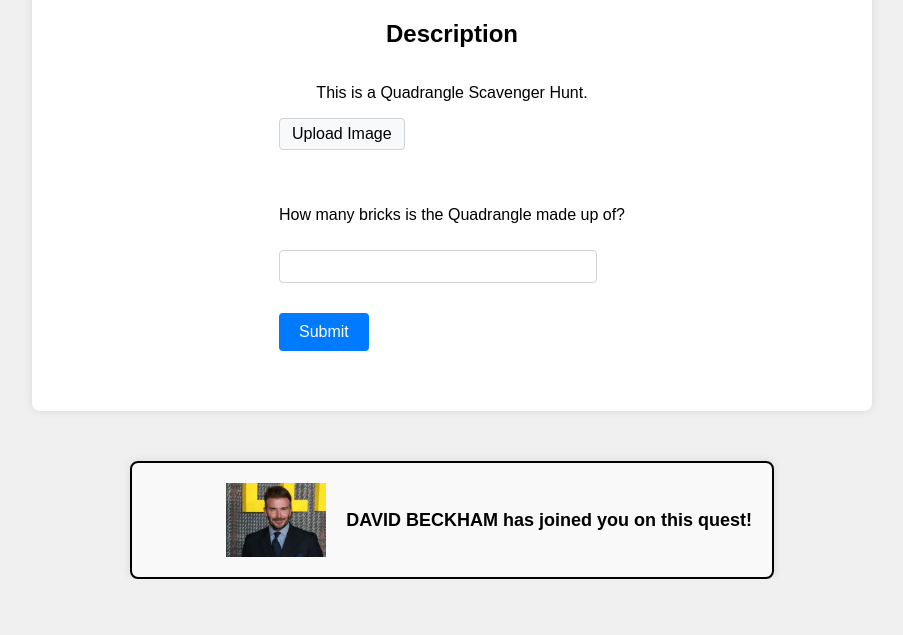
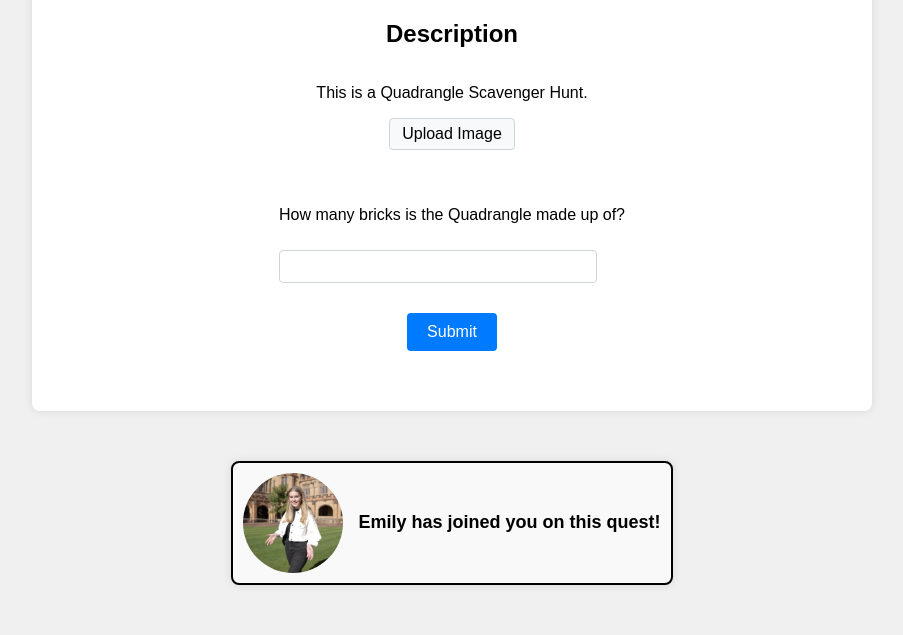
Before and after one commit to paulodeluna/SYNCS_hackathon, a Flask app: page /beckham in a window 1280 px wide. Shown: the part 520-1155 px from the top of the page, without its empty margins (188-1091 px from the left). Before the commit the page ends 1099 px from the top, so only its background shows below. Run offline with Flask 3, Linux system fonts and the light colour scheme.

Commit message:
changed david to emily

```diff
--- a/templates/beckham.html
+++ b/templates/beckham.html
@@ -42,27 +42,28 @@
         }
         #beckham-container {
             border: 2px solid #000;
-            margin-top: 50px;
-            padding: 20px;
+            margin: 50px auto;
+            padding: 10px;
             display: flex;
             align-items: center;
-            justify-content: space-between;
-            max-width: 600px;
-            margin-left: auto;
-            margin-right: auto;
+            justify-content: flex-start;
+            width: fit-content; /* Fit container width to content */
             background-color: #f9f9f9;
             border-radius: 8px;
             box-shadow: 0 0 10px rgba(0, 0, 0, 0.1);
         }
         #beckham-container img {
             width: 100px;
-            height: auto;
-            margin-right: 20px;
+            height: 100px; /* Ensure height matches width for a circle */
+            border-radius: 50%; /* Make the image circular */
+            object-fit: cover; /* Ensure the image covers the area */
+            margin-right: 15px; /* Adjust margin to fit better */
         }
-        #beckham-container p {
+        #beckham-text {
             font-size: 18px;
             font-weight: bold;
             margin: 0;
+            text-align: left; /* Left-align text */
         }
         .error-message {
             color: red;
@@ -118,6 +119,17 @@
             margin-top: 10px;
             color: #6c757d; /* Gray color for unbolded text */
         }
+        .upload-button-container {
+            display: flex;
+            justify-content: center; /* Center the upload button */
+            width: 100%;
+        }
+        .submit-button-container {
+            display: flex;
+            justify-content: center; /* Center the submit button */
+            width: 100%;
+            margin-top: 20px;
+        }
     </style>
 </head>
 <body>
@@ -127,10 +139,12 @@
         <p>This is a Quadrangle Scavenger Hunt.</p>
 
         <form id="quadrangle-form" enctype="multipart/form-data">
-            <label class="custom-file-upload" for="challenge_image">
-                <input type="file" name="challenge_image" id="challenge_image" accept="image/*" onchange="showFileInfo()">
-                Upload Image
-            </label><br>
+            <div class="upload-button-container">
+                <label class="custom-file-upload" for="challenge_image">
+                    <input type="file" name="challenge_image" id="challenge_image" accept="image/*" onchange="showFileInfo()">
+                    Upload Image
+                </label>
+            </div>
             <img id="image-preview" class="image-preview" alt="Image Preview">
             <br><br>
 
@@ -140,7 +154,9 @@
                 <input type="text" id="brick-count" name="brick_count">
             </div>
 
-            <button type="button" onclick="submitQuadrangle()">Submit</button>
+            <div class="submit-button-container">
+                <button type="button" onclick="submitQuadrangle()">Submit</button>
+            </div>
         </form>
 
         <div id="message" class="message"></div>
@@ -148,7 +164,9 @@
 
     <div id="beckham-container">
         <img src="/static/beckham.png" alt="David Beckham">
-        <p>DAVID BECKHAM has joined you on this quest!</p>
+        <div id="beckham-text">
+            <p>Emily has joined you on this quest!</p>
+        </div>
     </div>
 
     <script>
```
Also changed, not shown: templates/friend.html (+15 -8 lines), templates/quadrangle.html (+12 -5 lines), static/beckham.png, uploads/@cherthedev-computer-science-memes.jpg.webp (added), 2 other files.
